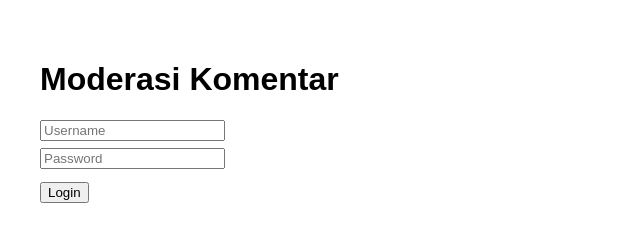
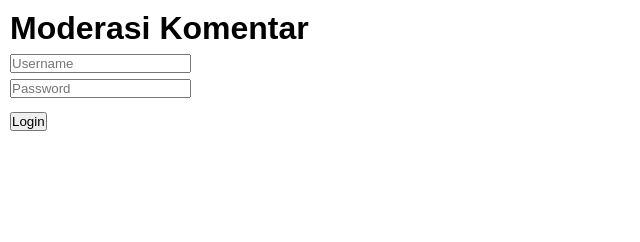
Before and after one commit to cdnls/editor, a website: page public/admin.html in a window 1280 px wide. Shown: the whole page, without its empty margins (0-640 px from the left). Drawn offline with Linux system fonts and the light colour scheme.

Commit message:
Update admin.html

```diff
--- a/public/admin.html
+++ b/public/admin.html
@@ -1,10 +1,12 @@
 <!DOCTYPE html>
-<html>
+<html lang='ID'>
 <head>
-  <meta charset="UTF-8">
-  <title>Admin Komentar</title>
-  <style>
-    body { font-family: sans-serif; padding: 2em; }
+<meta charset='UTF-8'>
+<meta name='viewport' content='width=device-width, initial-scale=1.0, maximum-scale=1.0, user-scalable=no' />
+    <title>Admin Page</title>
+<style>
+* { box-sizing: border-box; margin: 0; padding: 0; }
+body { padding: 10px; font-family: sans-serif; }
     input, button { margin: 0.5em 0; }
     .comment { border-bottom: 1px solid #ccc; padding: 0.5em 0; }
     .comment strong { color: #333; }
```
